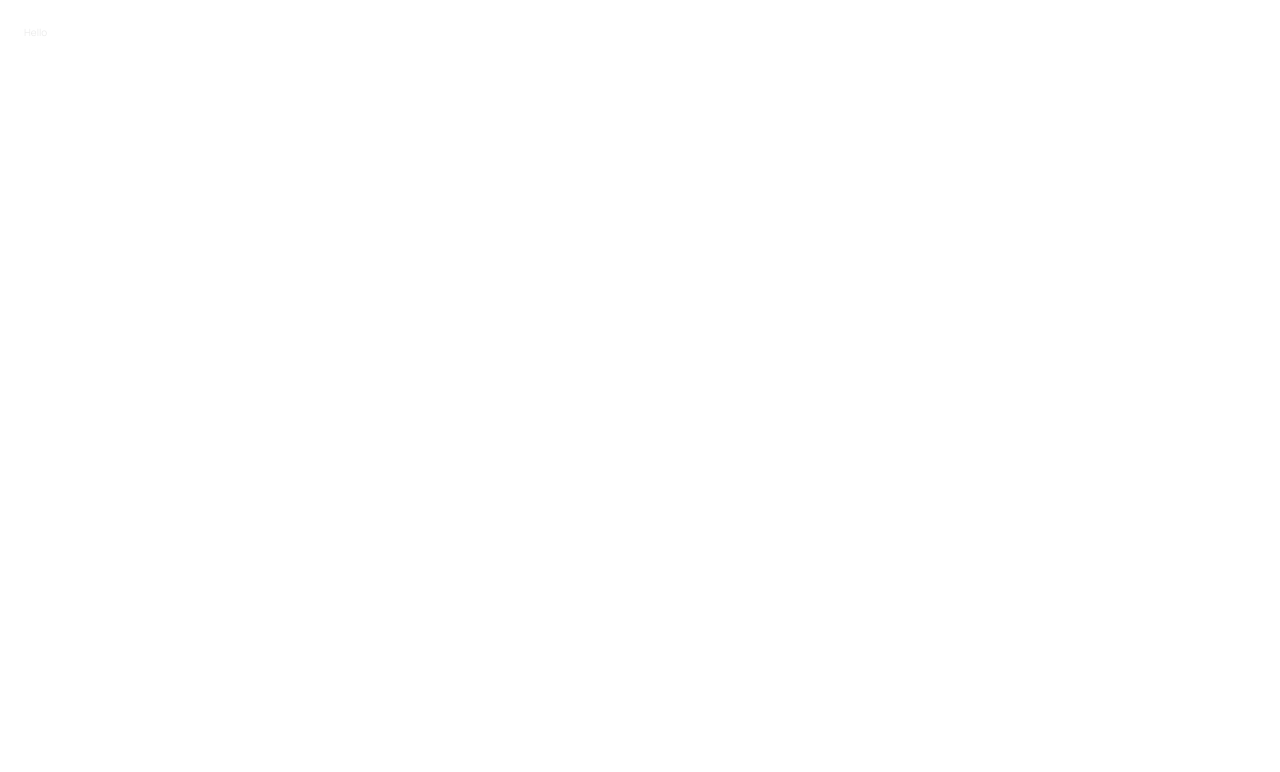
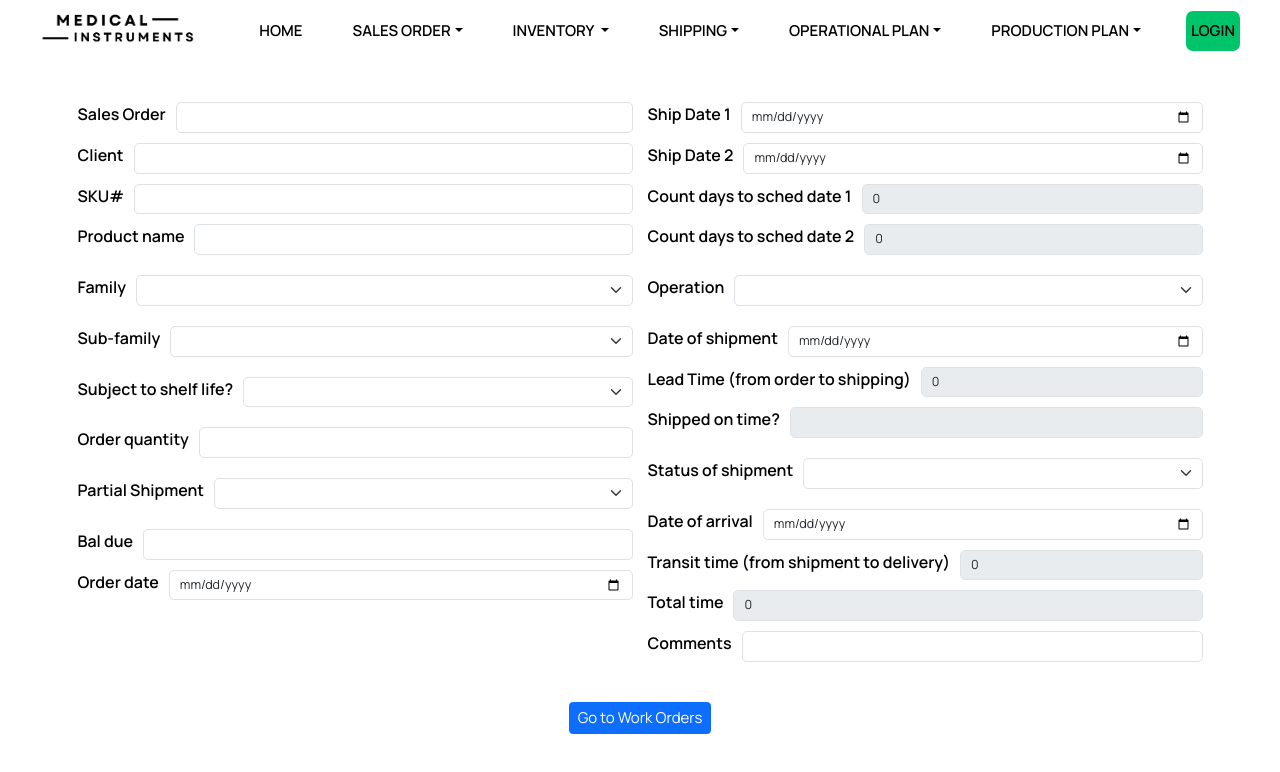
Before and after one commit to marvenilla/medical-instruments, a React (Vite) app: page /app in a window 1280 px wide. Shown: the top 772 px of the page. Built offline with nearby package versions, Linux system fonts and the light colour scheme.

Commit message:
add salesForm in app page

```diff
--- /dev/null
+++ b/src/components/layout/dropdown/Dropdown.jsx
@@ -0,0 +1,21 @@
+/* eslint-disable react/prop-types */
+import './Dropdown.style.css';
+
+export const Dropdown = ({ label, options, value, onChange }) => {
+  return (
+    <div className="custom-dropdown">
+      <label className="form-label">{label}</label>
+      <select
+        className="form-select form-select-lg my-3"
+        value={value}
+        onChange={onChange}
+      >
+        {options.map((option) => (
+          <option key={option} value={option}>
+            {option}
+          </option>
+        ))}
+      </select>
+    </div>
+  );
+};
--- /dev/null
+++ b/src/components/layout/dropdown/Dropdown.style.css
@@ -0,0 +1,7 @@
+.custom-dropdown {
+  color: #000;
+  display: flex;
+  align-items: center;
+  gap: 10px;
+  white-space: nowrap;
+}
--- /dev/null
+++ b/src/components/layout/index.js
@@ -0,0 +1,2 @@
+export * from "./input/Input"
+export * from "./dropdown/Dropdown"
--- /dev/null
+++ b/src/components/layout/input/Input.jsx
@@ -0,0 +1,27 @@
+/* eslint-disable react/prop-types */
+import './Input.style.css';
+
+export const Input = ({
+  label,
+  placeholder,
+  value,
+  onChange,
+  type = 'text',
+  name = '',
+  disabled = false,
+}) => {
+  return (
+    <div className="custom-input my-3">
+      <label className="form-label custom-label">{label}</label>
+      <input
+        disabled={disabled}
+        type={type}
+        name={name}
+        className="form-control form-control-lg"
+        value={value}
+        onChange={onChange}
+        placeholder={placeholder}
+      />
+    </div>
+  );
+};
--- /dev/null
+++ b/src/components/layout/input/Input.style.css
@@ -0,0 +1,7 @@
+.custom-input {
+  color: #000;
+  display: flex;
+  align-items: center;
+  gap: 10px;
+  white-space: nowrap;
+}
--- a/src/pages/AppLayout.jsx
+++ b/src/pages/AppLayout.jsx
@@ -1,7 +1,158 @@
-import styles from "./AppLayout.module.css";
+// import { useState } from 'react';
+import { Link } from 'react-router-dom';
+import { Dropdown, Input } from '../components/layout';
+import PageNav from '../components/PageNav';
+import { useState } from 'react';
+
+const differenceInDays = (stringDate1, stringDate2) => {
+  const date1 = new Date(stringDate1);
+  const date2 = new Date(stringDate2);
+  date1.setHours(0, 0, 0, 0);
+  date2.setHours(0, 0, 0, 0);
+  const differenceInTime = date1.getTime() - date2.getTime();
+  const offsetInMinutes = new Date().getTimezoneOffset();
+  const offsetInDays = offsetInMinutes / 60 / 24;
+  const differenceInDays = differenceInTime / (1000 * 3600 * 24) + offsetInDays;
+  const result =  Math.round(differenceInDays);
+  return result < -10000 ? 0:result
+};
 
 function AppLayout() {
-  return <div className={styles.app}>Hello</div>;
+  const [values, setValues] = useState({
+    shipDate1: null,
+    shipDate2: null,
+    orderDate: null,
+    dateOfShipment: null,
+    dateOfArrival: null,
+  });
+  let shippedOnTime = ''
+  if(values.dateOfShipment && values.shipDate1){
+    shippedOnTime = values.dateOfShipment <= values.shipDate1 ? 'Yes' : 'No'
+  }
+
+  return (
+    <div>
+      <PageNav />
+      <div className="container my-4">
+        <div className={'mt-5 fs-4 row'}>
+          <div className="col-md-6">
+            <Input label="Sales Order" />
+            <Input label="Client" />
+            <Input label="SKU#" />
+            <Input label="Product name" />
+            <Dropdown
+              label="Family"
+              options={['','Fam1', 'Fam2', 'Fam3', 'Fam4']}
+            />
+            <Dropdown label="Sub-family" options={['','SubFam1', 'SubFam2']} />
+            <Dropdown label="Subject to shelf life?" options={['','Yes', 'No']} />
+            <Input label="Order quantity" />
+            <Dropdown label="Partial Shipment" options={['','Yes', 'No']} />
+            <Input label="Bal due" />
+            <Input
+              label="Order date"
+              type="date"
+              name="orderDate"
+              onChange={({ target }) =>
+                setValues({ ...values, orderDate: target.value })
+              }
+            />
+          </div>
+          <div className="col-md-6">
+            <Input
+              label="Ship Date 1"
+              type="date"
+              onChange={({ target }) =>
+                setValues({ ...values, shipDate1: target.value })
+              }
+            />
+            <Input
+              label="Ship Date 2"
+              type="date"
+              onChange={({ target }) => {
+                setValues({ ...values, shipDate2: target.value });
+              }}
+            />
+            <Input
+              label="Count days to sched date 1"
+              disabled={true}
+              value={differenceInDays(values.shipDate1, new Date())}
+            />
+            <Input
+              label="Count days to sched date 2"
+              disabled={true}
+              value={differenceInDays(values.shipDate2, new Date())}
+            />
+            <Dropdown
+              label="Operation"
+              options={[
+                '',
+                'Word Order',
+                'Purchasing',
+                'Incoming',
+                'Engineering',
+                'Kitting',
+                'Production',
+                'Quality',
+                'FG1',
+                'FG2',
+                'Shipped',
+              ]}
+            />
+            <Input
+              label="Date of shipment"
+              type="date"
+              name="dateOfShipment"
+              onChange={({ target }) =>
+                setValues({ ...values, dateOfShipment: target.value })
+              }
+            />
+            <Input
+              label="Lead Time (from order to shipping)"
+              disabled={true}
+              value={differenceInDays(values.dateOfShipment, values.orderDate)}
+            />
+            <Input
+              label="Shipped on time?"
+              disabled={true}
+              value={shippedOnTime}
+            />
+            <Dropdown
+              label="Status of shipment"
+              options={['','Delayed', 'On the way', 'Delivered']}
+            />
+            <Input
+              label="Date of arrival"
+              type="date"
+              onChange={({ target }) =>
+                setValues({ ...values, dateOfArrival: target.value })
+              }
+            />
+            <Input
+              label="Transit time (from shipment to delivery)"
+              disabled={true}
+              value={differenceInDays(
+                values.dateOfArrival,
+                values.dateOfShipment
+              )}
+            />
+            <Input
+              label="Total time"
+              disabled={true}
+              value={differenceInDays(values.dateOfArrival, values.orderDate)}
+            />
+            <Input label="Comments" />
+          </div>
+        </div>
+
+        <div className="d-flex justify-content-center align-items-center mt-5">
+          <Link to="/work-order" className="btn btn-primary fs-4 10">
+            Go to Work Orders
+          </Link>
+        </div>
+      </div>
+    </div>
+  );
 }
 
 export default AppLayout;
```
